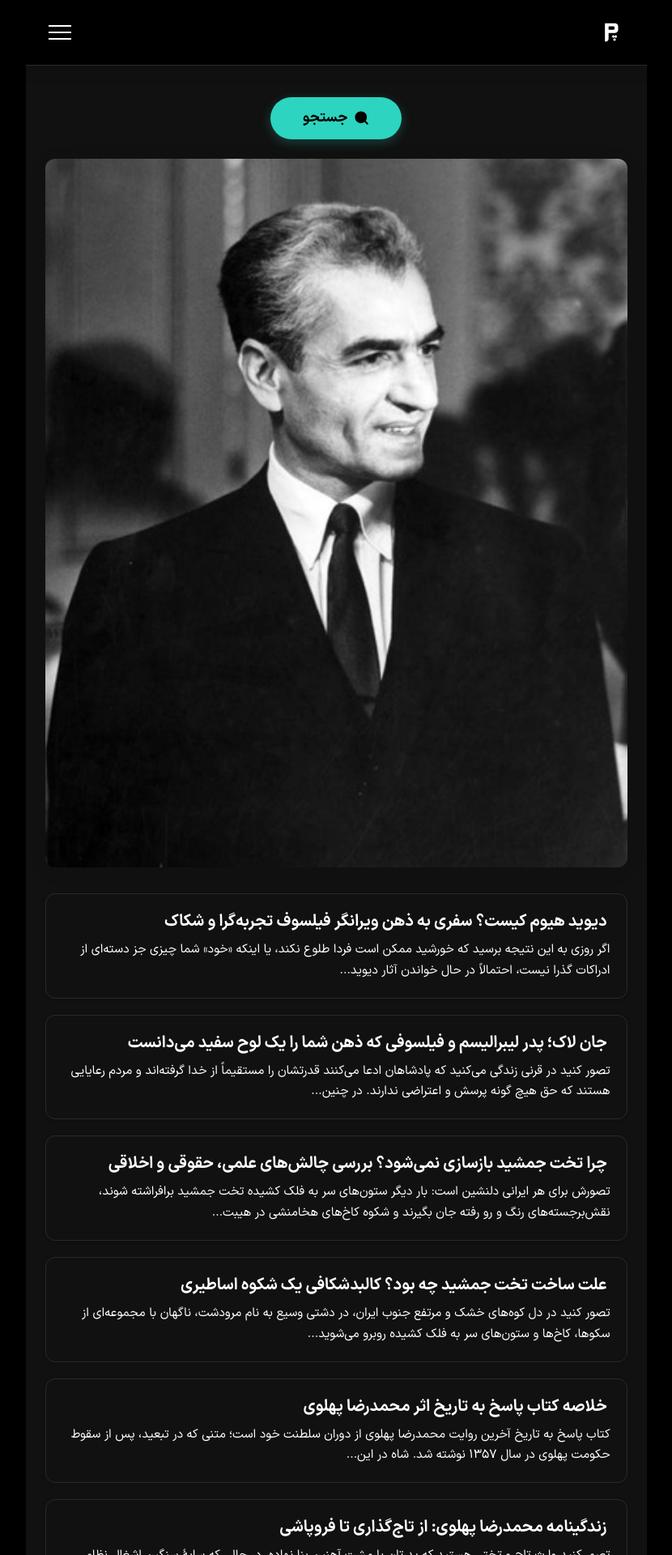
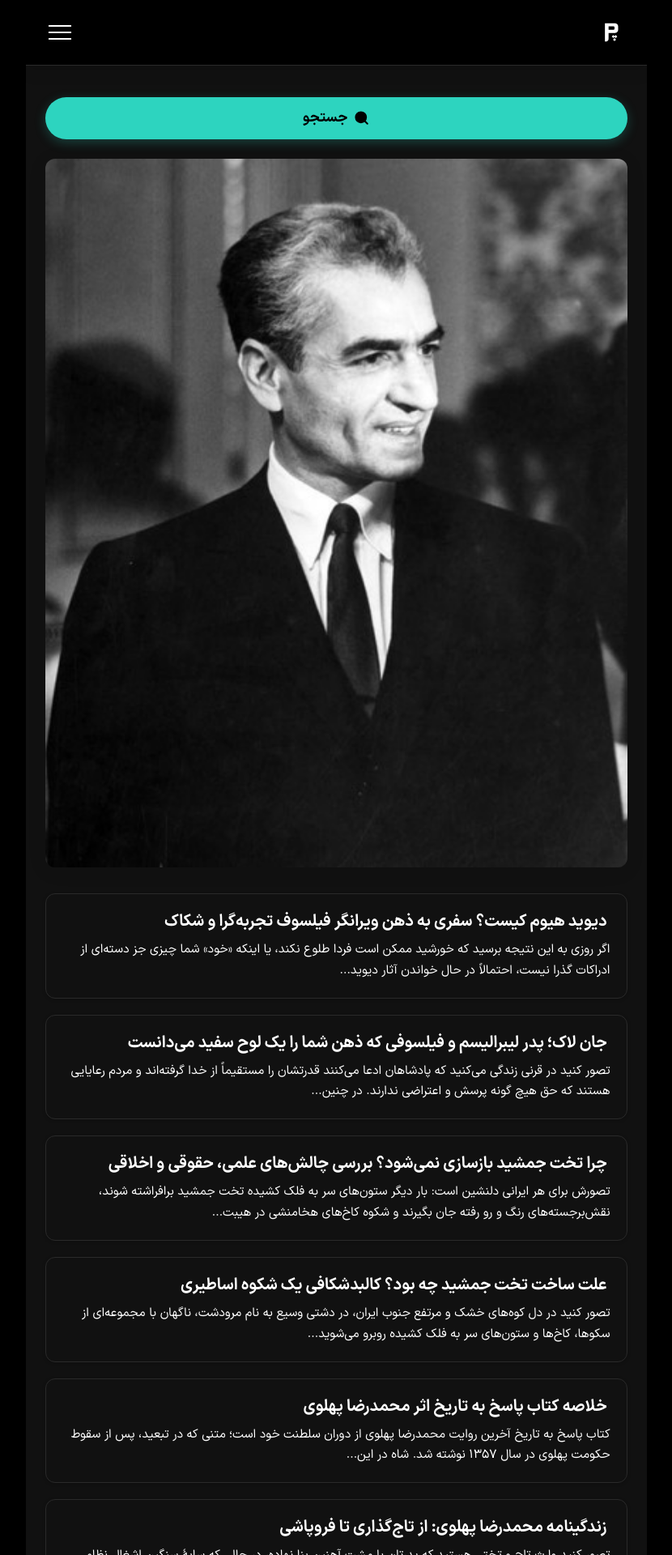
Before and after one commit to darkblog/darkblog.github.io, a Jekyll site: the page built from index.html, in a window 1280 px wide. Shown: the top 1920 px of the page at 81% size, without its empty margins (225-1055 px from the left). Built offline with Jekyll 4.4.1, drawn with Linux system fonts in a browser that asks for light colours.

Commit message:
Update index.html

```diff
--- a/index.html
+++ b/index.html
@@ -50,7 +50,7 @@ layout: null
     #menu-toggle:checked ~ .site-header .hamburger span:nth-child(3) { transform: rotate(-45deg) translate(6px, -6px); }
     .main-content { padding-top: calc(var(--header-height) + 2.5rem); padding-bottom: 2.5rem; padding-left: clamp(1rem, 3vw, 1.5rem); padding-right: clamp(1rem, 3vw, 1.5rem); background-color: #111111; font-size: inherit; }
     .search-btn-wrapper { text-align: center; margin-bottom: 1.5rem; }
-    .search-btn { display: inline-flex; align-items: center; justify-content: center; gap: 0.5rem; background-color: #2dd4bf; color: #000000; padding: 0.75rem 2.5rem; border-radius: 2.5rem; font-weight: 700; font-size: 1.1rem; text-decoration: none; font-family: inherit; border: none; transition: all 0.25s ease; box-shadow: 0 4px 14px rgba(45, 212, 191, 0.25); }
+    .search-btn { display: inline-flex; align-items: center; justify-content: center; gap: 0.5rem; background-color: #2dd4bf; color: #000000; padding: 0.75rem 1.5rem; border-radius: 2.5rem; font-weight: 700; font-size: 1.1rem; text-decoration: none; font-family: inherit; border: none; transition: all 0.25s ease; box-shadow: 0 4px 14px rgba(45, 212, 191, 0.25); width: 100%; }
     .search-btn:hover { background-color: #5eead4; transform: translateY(-2px); box-shadow: 0 8px 24px rgba(45, 212, 191, 0.35); }
     .search-btn:active { transform: translateY(0); }
     .search-btn svg { width: 1.2rem; height: 1.2rem; fill: currentColor; flex-shrink: 0; }
@@ -128,7 +128,7 @@ layout: null
   <footer class="site-footer">
     <div class="footer-love">
       <span class="green">I</span>
-      <span class="white">♥️</span>
+      <span class="green">♥️</span>
       <a href="https://www.pasgah.org/blog/iran" class="red">IRAN</a>
     </div>
   </footer>
```
